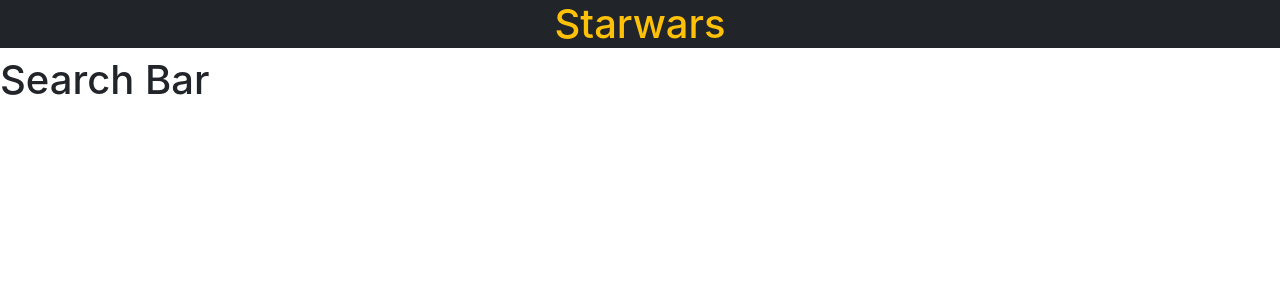
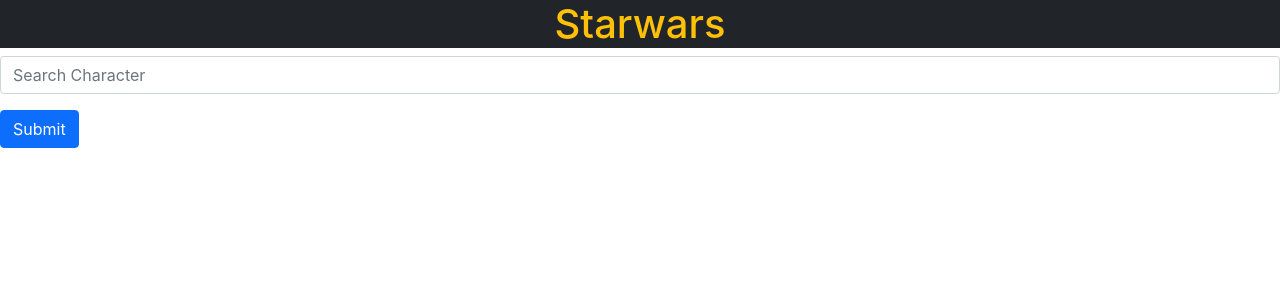
Before and after one commit to zahur76/react-starwars, a React (Create React App) app: page / in a window 1280 px wide. Shown: the top 300 px of the page. Built offline with nearby package versions, Linux system fonts and the light colour scheme.

Commit message:
add boostrap searcbar

```diff
--- a/src/components/SearchBar/SearchBar.js
+++ b/src/components/SearchBar/SearchBar.js
@@ -1,10 +1,19 @@
 import React from 'react';
 import './SearchBar.css';
+import Form from 'react-bootstrap/Form';
+import Button from 'react-bootstrap/Button';
 
 class SearchBar extends React.Component {
   render(){
     return (
-      <h1>Search Bar</h1>
+      <Form>
+        <Form.Group className="mb-3" controlId="formBasicEmail">
+          <Form.Control type="email" placeholder="Search Character" />
+        </Form.Group>
+        <Button variant="primary" type="submit">
+          Submit
+        </Button>
+      </Form>
     );
   }
 }
```
